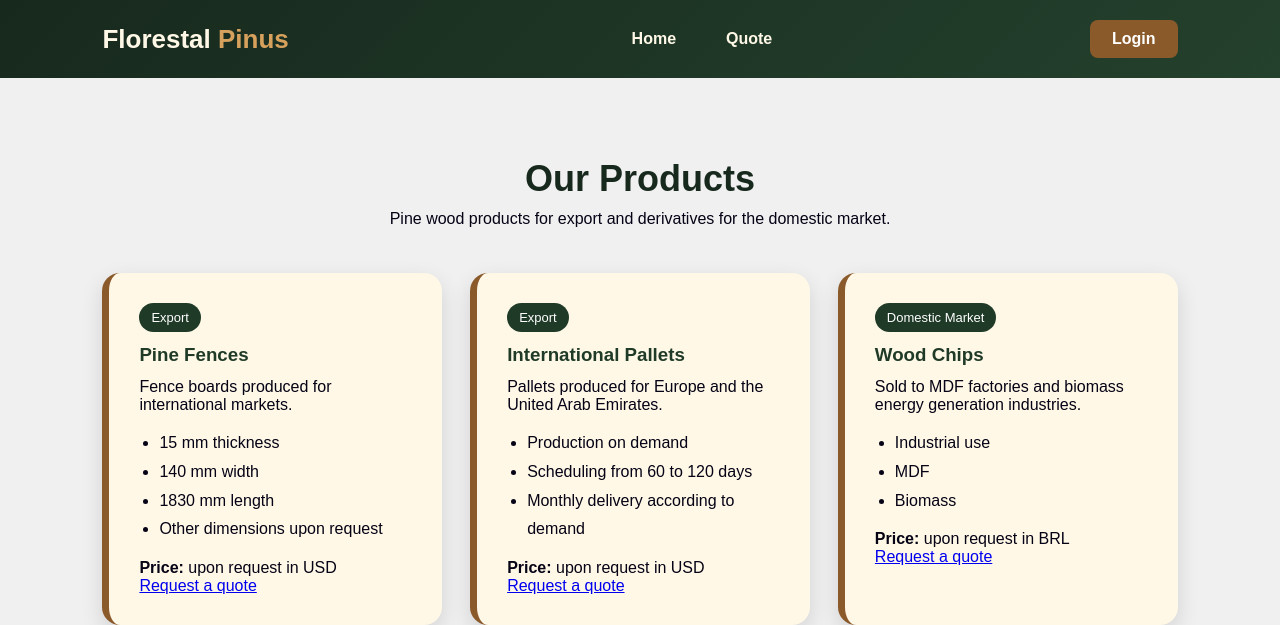
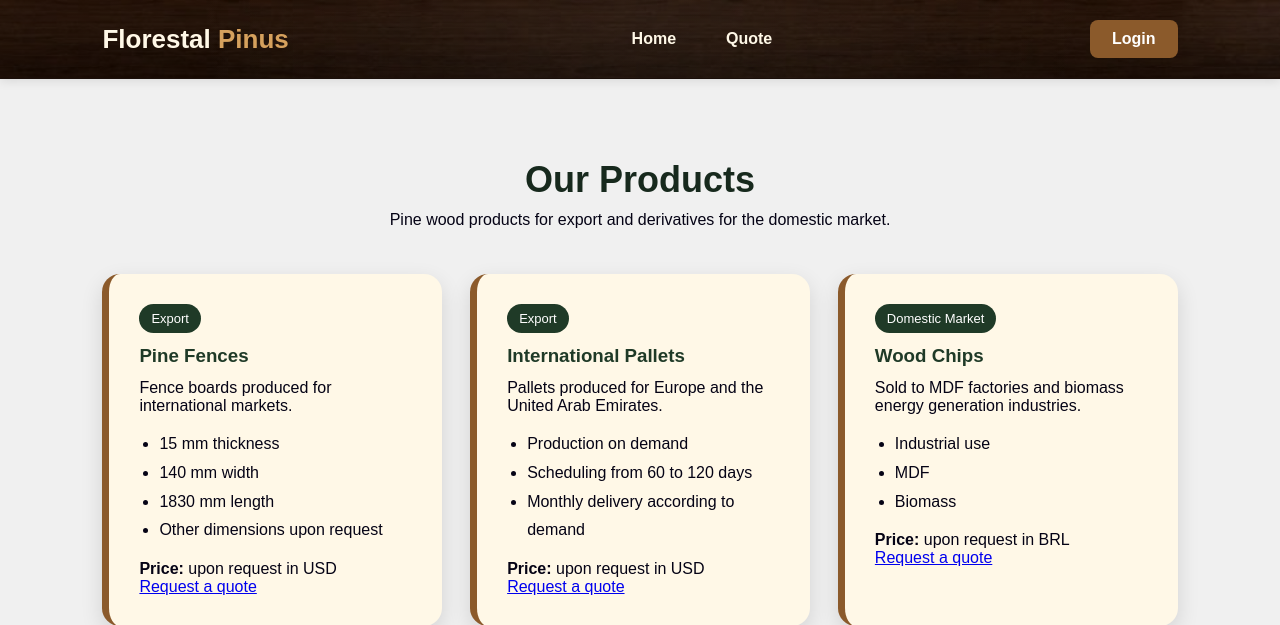
Before and after one commit to Vitorkp/site-serraria, a PHP site: page /produtos.html in a window 1280 px wide. Shown: the top 625 px of the page. Run offline with PHP 8.4, Linux system fonts and the light colour scheme.

Commit message:
Adicionei uma imagem de madeira para o header e adicionei um gradienmte e uma imagem para a introduçao

```diff
--- a/style.css
+++ b/style.css
@@ -29,12 +29,23 @@ body {
 }
 
 header {
-  background: linear-gradient(135deg, var(--verde-profundo), var(--verde));
+  background:
+    radial-gradient(circle at 50% -20%, rgba(255,255,255,0.05) 0%, transparent 70%),
+    linear-gradient(rgba(0, 0, 0, 0.3), rgba(0, 0, 0, 0.45)),
+    url('img/madeira.png');
+
+  background-size: cover;
+  background-position: center;
+  background-repeat: no-repeat;
+
   padding: 20px 8%;
   display: flex;
   justify-content: space-between;
   align-items: center;
   position: relative;
+
+  border-bottom: 1px solid #1a0f0a;
+  box-shadow: 0 2px 10px rgba(0, 0, 0, 0.1);
 }
 
 header nav {
@@ -50,6 +61,11 @@ header nav a {
   font-weight: bold;
   display: inline-block;
   line-height: 1;
+  transition: color 0.2s;
+}
+
+header nav a:hover {
+  color: var(--dourado-madeira);
 }
 
 .header-actions {
@@ -214,7 +230,10 @@ nav a:hover {
   justify-content: space-between;
   align-items: center;
   gap: 50px;
-  background: linear-gradient(135deg, var(--areia), var(--cinza-claro));
+  background-image: linear-gradient(to right, rgba(243, 237, 226, 0.829) 20%, rgba(243, 237, 226, 0.4) 40%, rgba(243, 237, 226, 0) 50%), url('img/floresta.jfif');
+  background-repeat: no-repeat;
+  background-size: cover;
+  background-position: center;
 }
 
 .hero-texto {
```
Also changed, not shown: img/floresta.jfif (added), img/madeira.png (added).
